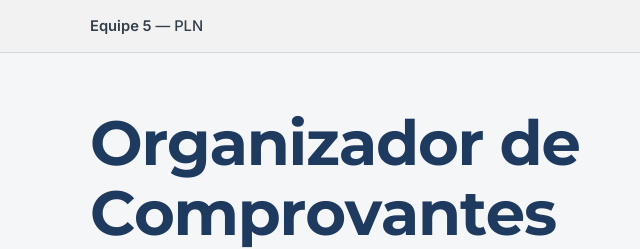
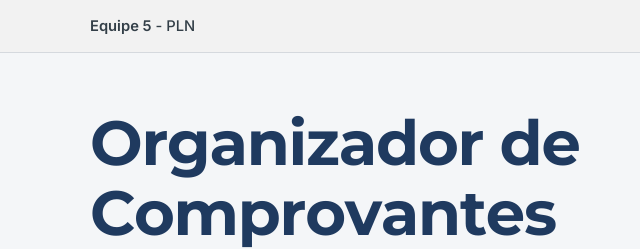
Before and after one commit to sarahquinteiro/organizador-comprovantes, a plain HTML site: page index.html in a window 1280 px wide. Shown: the top 249 px of the page, 0-640 px from the left. Drawn offline with Linux system fonts and the light colour scheme.

Commit message:
Update index.html

```diff
--- a/index.html
+++ b/index.html
@@ -203,7 +203,7 @@ footer .env>div{max-width:72ch}
 </head>
 <body>
 <header class="barra">
-  <div class="env"><span><b>Equipe 5</b> — PLN</span><span>Fatec Osasco</span></div>
+  <div class="env"><span><b>Equipe 5</b> - PLN</span><span>Fatec Osasco</span></div>
 </header>
 
 <div class="capa">
```
